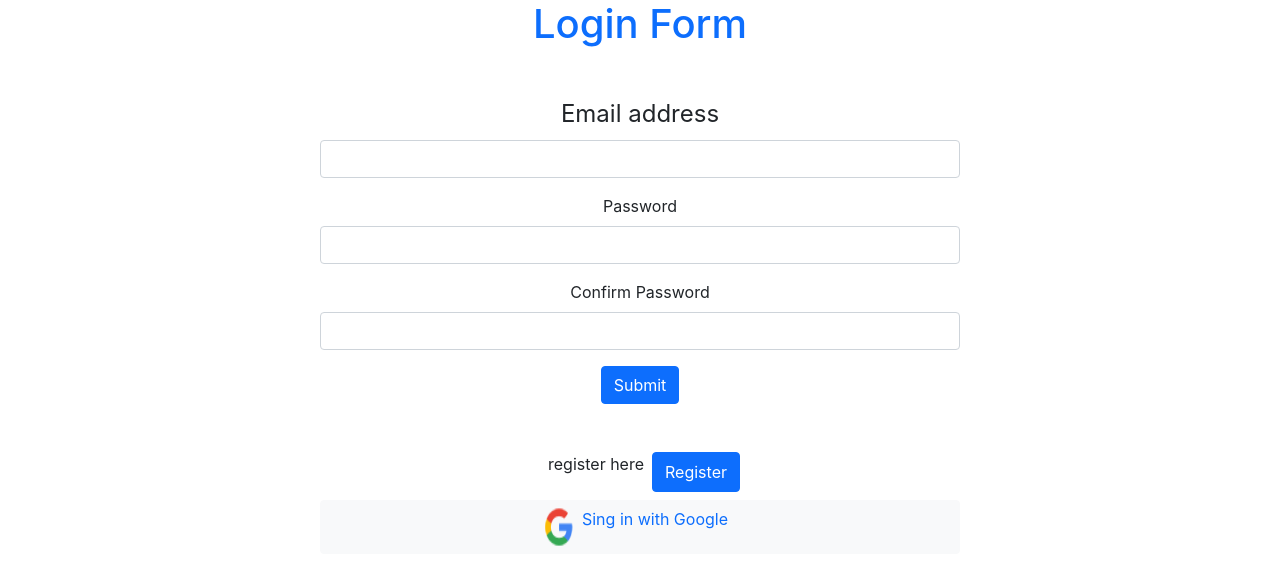
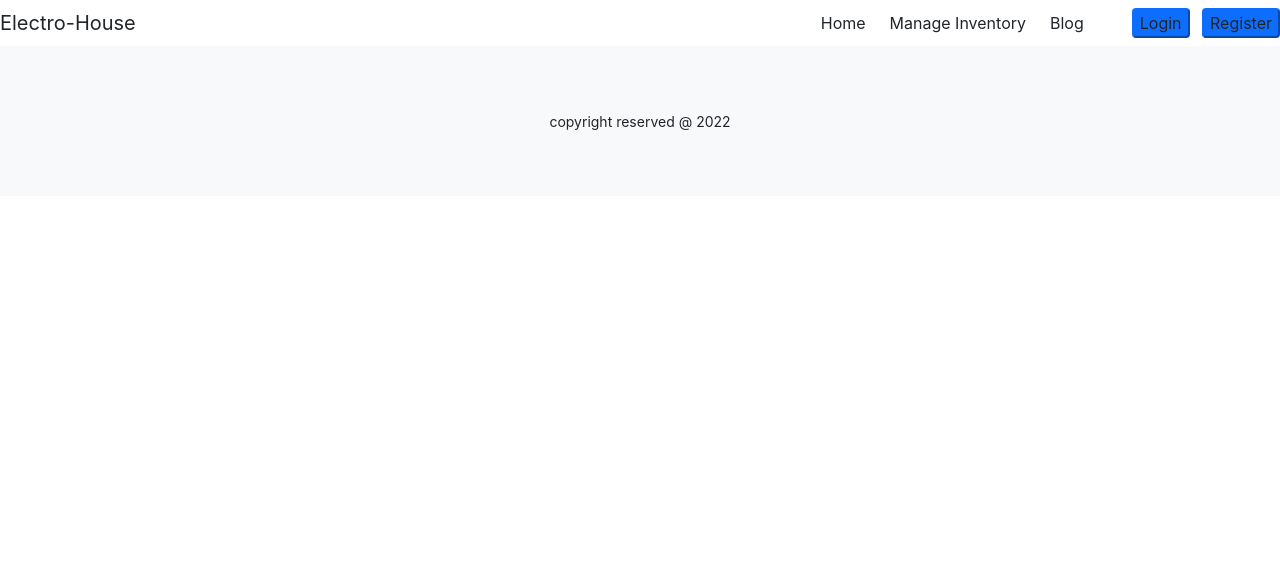
Before and after one commit to saklain71/Electro-House, a React (Create React App) app: page / in a window 1280 px wide. Shown: the top 584 px of the page. Built offline with nearby package versions, Linux system fonts and the light colour scheme.

Commit message:
header designed and routing

```diff
--- a/src/App.js
+++ b/src/App.js
@@ -1,11 +1,17 @@
 
+import { Route, Routes } from 'react-router-dom';
 import './App.css';
+import Footer from './Component/Footer/Footer';
 import Header from './Component/Header/Header';
 
 function App() {
   return (
     <div className="App">
       <Header></Header>
+      <Routes>
+        <Route path=''></Route>
+      </Routes>
+      <Footer></Footer>
     </div>
   );
 }
--- /dev/null
+++ b/src/Component/Footer/Footer.js
@@ -0,0 +1,11 @@
+import React from 'react';
+
+const Footer = () => {
+    return (
+        <footer style={{ height: "150px" }} className='bg bg-light'>
+            <p style={{ height: "150px" }} className=' d-flex align-items-center justify-content-center'><small>copyright reserved @ 2022 </small></p>
+        </footer>
+    );
+};
+
+export default Footer;
--- a/src/Component/Header/Header.js
+++ b/src/Component/Header/Header.js
@@ -1,10 +1,22 @@
 import React from 'react';
-import Login from '../Login/Login';
+import { Link } from 'react-router-dom';
 
 const Header = () => {
     return (
         <div>
-          <Login></Login>
+            <nav className='navbar '>
+                <div className='fs-5'>
+                    <Link className='text-decoration-none text-dark' to={"/"}> Electro-House</Link>
+                </div>
+                <div>
+                    <Link className='text-decoration-none text-dark' to="/">Home</Link>
+                    <Link className='text-decoration-none ms-4 text-dark' to="/inventory">Manage Inventory</Link>
+                    <Link className='text-decoration-none ms-4 text-dark' to="/blog">Blog</Link>
+                    <Link className='text-decoration-none ms-5' to="/login"><button className='bt btn-primary rounded text-dark'>Login</button></Link>
+                    <Link className='text-decoration-none ms-2 text-dark' to="/register"> <button className='bt btn-primary rounded text-dark'>Register</button></Link>
+                </div>
+            </nav>
+
         </div>
     );
 };
--- a/src/Component/Login/Login.js
+++ b/src/Component/Login/Login.js
@@ -1,40 +1,53 @@
 import React from 'react';
-import { useNavigate } from 'react-router-dom';
+//import { useNavigate } from 'react-router-dom';
 import SocialLogin from './SocialLogin';
 
 const Login = () => {
-   // const navigate = useNavigate();
+    // const navigate = useNavigate();
 
-    const RegisterHandle = () =>{
+    const loginHandle = (event) => {
+
+    }
+
+    const RegisterHandle = () => {
         //navigate('/login');
     }
 
-    const loginHandle = (event) =>{
-
-    }
     return (
         <div>
             <h1 className='mb-5 text-primary'>Login Form</h1>
             <form className='w-50 mx-auto mb-5' onSubmit={loginHandle}>
                 <div className="mb-3">
                     <label className="form-label fs-4 ">Email address</label>
-                    <input type="email" name="email" className="form-control" id="exampleInputEmail1"/>
+                    <input
+                        type="email"
+                        name="email"
+                        className="form-control"
+                        id="exampleInputEmail1"
+                        placeholder="Email"
+                    />
                 </div>
                 <div className="mb-3">
-                    <label className="form-label">Password</label>
-                    <input type="password" name="password" className="form-control" id="exampleInputPassword1"/>
+                    <label className="form-label fs-4" >
+                        Password
+                    </label>
+                    <input
+                        type="password"
+                        name="password"
+                        className="form-control"
+                        id="exampleInputPassword1"
+                        placeholder="Password"
+                    />
                 </div>
-                <div className="mb-3">
-                    <label className="form-label">Confirm Password</label>
-                    <input type="password" name="confirmPass" className="form-control" id="exampleInputPassword2"/>
-                </div>
+
                 <button type="submit" className="btn btn-primary">Submit</button>
             </form>
             <div className='d-flex justify-content-center'>
-                <p className='px-2'>register here</p>
-                <button className='btn btn-primary'  onClick={RegisterHandle}>Register</button>
+                <p className='px-2'>
+                    register here
+                    <button className='btn btn-primary ms-2' onClick={RegisterHandle}>Register</button>
+                </p>
             </div>
-
             <SocialLogin></SocialLogin>
         </div>
     );
--- a/src/Component/Login/SocialLogin.js
+++ b/src/Component/Login/SocialLogin.js
@@ -4,7 +4,7 @@ const SocialLogin = () => {
     return (
         <div className='btn btn-light w-50 mx-auto d-block m-2 d-flex justify-content-center'>
             <img style={{width:"30px"}} src={`${google}`} alt="" />
-            <p className="px-2 text-primary">Sing in with Google</p>
+            <span className="px-2 text-primary">Sing in with Google</span>
         </div>
     );
 };
--- a/src/index.js
+++ b/src/index.js
@@ -3,12 +3,16 @@ import ReactDOM from 'react-dom/client';
 import './index.css';
 import App from './App';
 import reportWebVitals from './reportWebVitals';
+import { BrowserRouter } from 'react-router-dom';
 
 const root = ReactDOM.createRoot(document.getElementById('root'));
 root.render(
-  <React.StrictMode>
-    <App />
-  </React.StrictMode>
+  <BrowserRouter>
+    <React.StrictMode>
+      <App />
+    </React.StrictMode>
+  </BrowserRouter>,
+
 );
 
 // If you want to start measuring performance in your app, pass a function
```
Also changed, not shown: src/Component/Home/Home.js (added, +11 -0 lines), src/Component/Login/Register.js (+29 -0 lines).
